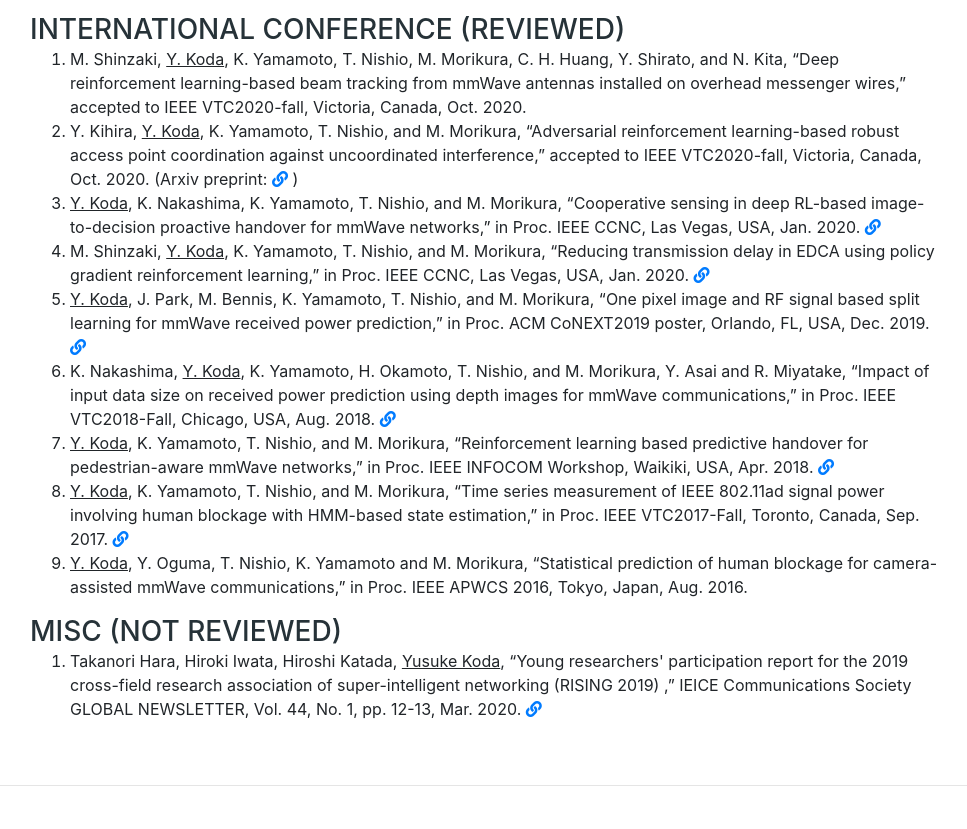
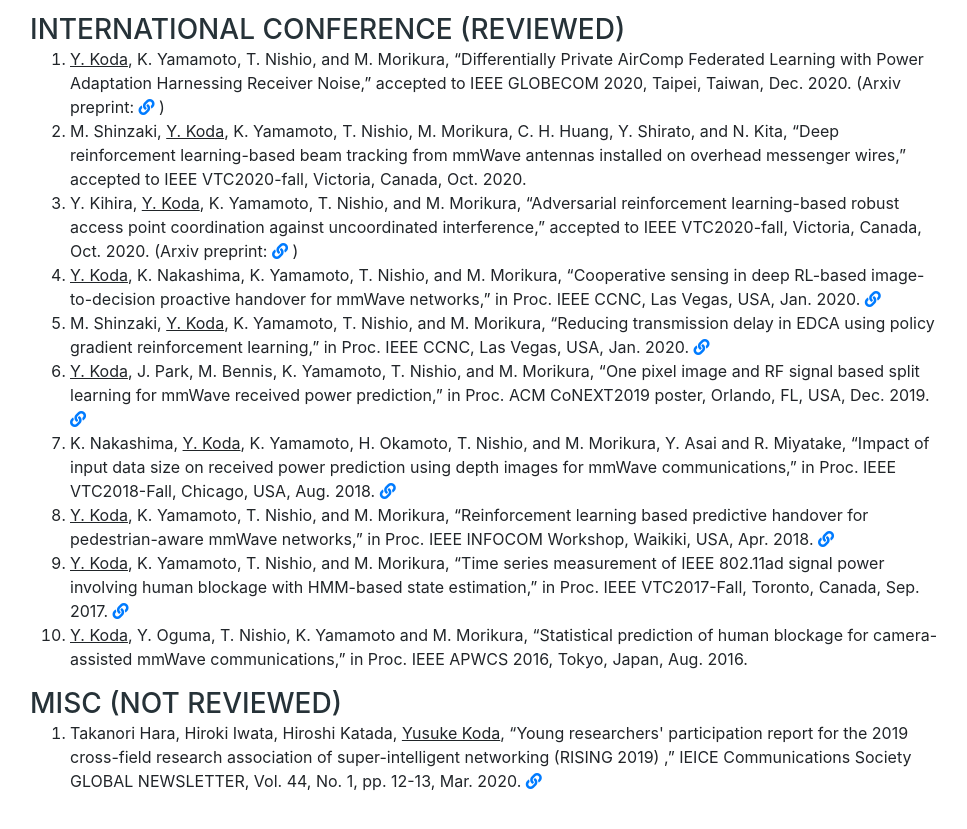
Before and after one commit to kodakodakoda/webpage_koda, a website with bundled scripts: page index.html in a window 1280 px wide. Shown: the part 3044-3873 px from the top of the page, without its empty margins (290-1257 px from the left). Built offline with nearby package versions, Linux system fonts and the light colour scheme; a web font is replaced by a local one.

Commit message:
add accepted globecom 2020 paper

```diff
--- a/index.html
+++ b/index.html
@@ -241,6 +241,11 @@
         <div class="resume-content">
           <h3 class="mb-0">International conference (reviewed)</h3>
           <ol>
+            <li><u>Y. Koda</u>, K. Yamamoto, T. Nishio, and M. Morikura, “Differentially Private AirComp Federated Learning with Power Adaptation Harnessing Receiver Noise,” accepted to IEEE GLOBECOM 2020, Taipei, Taiwan, Dec. 2020.
+              (Arxiv preprint: <a href="https://arxiv.org/abs/2004.06337" target="_blank">
+              <i class="fa fa-link" aria-hidden="true"></i>
+            </a>)
+            </li>
             <li>M. Shinzaki, <u>Y. Koda</u>, K. Yamamoto, T. Nishio, M. Morikura, C. H. Huang, Y. Shirato, and N. Kita, “Deep reinforcement learning-based beam tracking from mmWave antennas installed on overhead messenger wires,” accepted to IEEE VTC2020-fall, Victoria, Canada, Oct. 2020.
             </li>
             <li>Y. Kihira, <u>Y. Koda</u>, K. Yamamoto, T. Nishio, and M. Morikura, “Adversarial reinforcement
```
